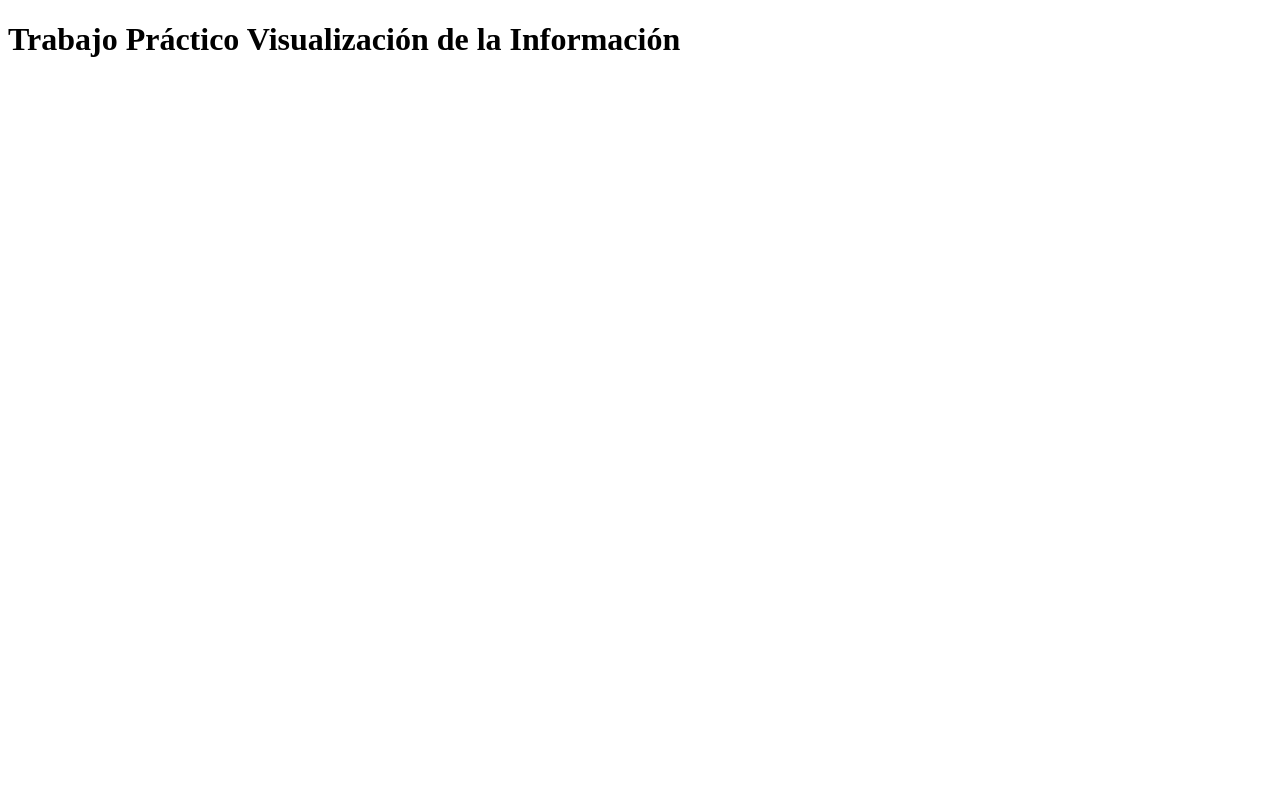
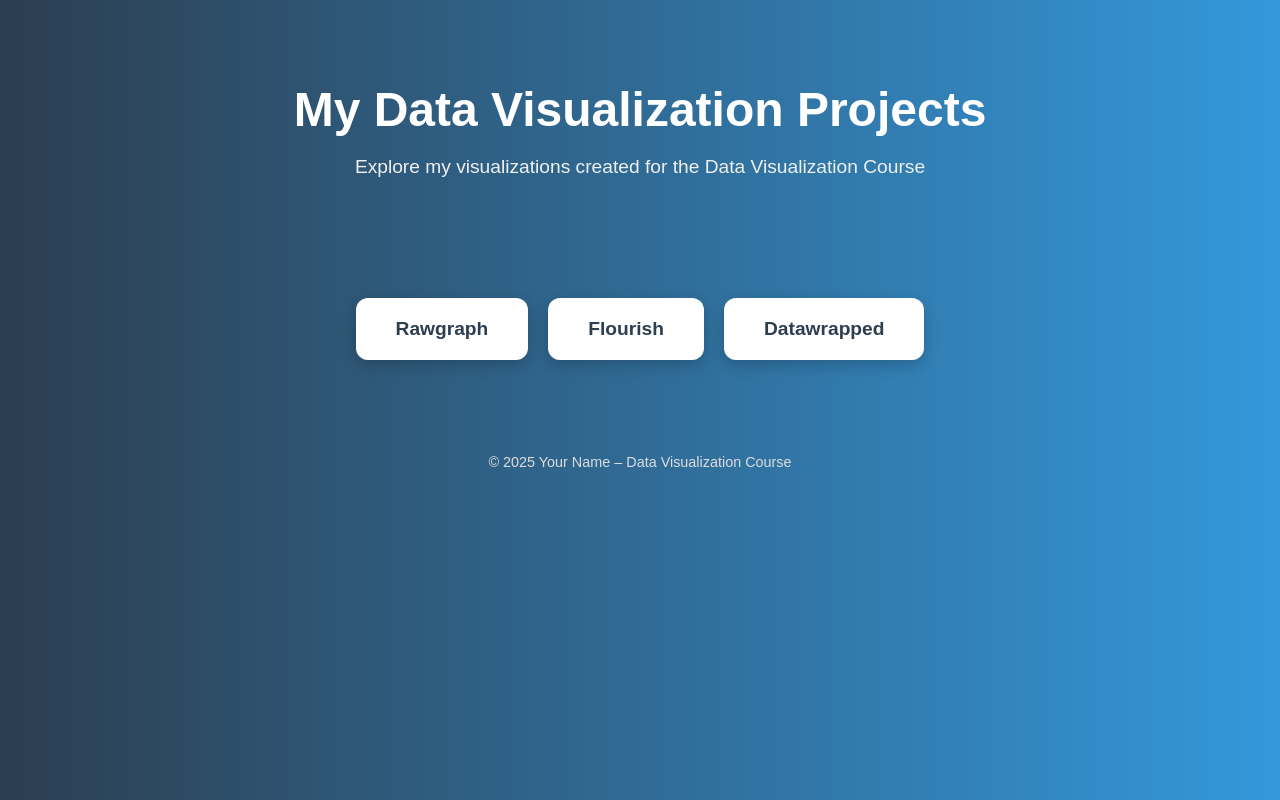
Before and after one commit to Sant9s/infovis, a plain HTML site: page index.html in a window 1280 px wide. Drawn offline with Linux system fonts and the light colour scheme.

Commit message:
changed the main index.html

```diff
--- a/index.html
+++ b/index.html
@@ -1,10 +1,75 @@
 <!DOCTYPE html>
-<html lang="es">
+<html lang="en">
 <head>
-    <meta charset="UTF-8">
-    <title>Visualización de Datos Personales</title>
+  <meta charset="UTF-8">
+  <meta name="viewport" content="width=device-width, initial-scale=1.0">
+  <title>Data Visualization Portfolio</title>
+  <style>
+    body {
+      font-family: Arial, sans-serif;
+      background: linear-gradient(to right, #2c3e50, #3498db);
+      color: white;
+      text-align: center;
+      margin: 0;
+      padding: 0;
+    }
+    header {
+      padding: 50px 20px;
+    }
+    header h1 {
+      font-size: 3em;
+      margin-bottom: 10px;
+    }
+    header p {
+      font-size: 1.2em;
+      color: #f0f0f0;
+    }
+    .buttons {
+      display: flex;
+      justify-content: center;
+      flex-wrap: wrap;
+      margin: 50px 20px;
+      gap: 20px;
+    }
+    .btn {
+      background: white;
+      color: #2c3e50;
+      text-decoration: none;
+      padding: 20px 40px;
+      border-radius: 12px;
+      font-size: 1.2em;
+      font-weight: bold;
+      transition: all 0.3s ease;
+      box-shadow: 0 5px 15px rgba(0,0,0,0.2);
+    }
+    .btn:hover {
+      background: #3498db;
+      color: white;
+      transform: translateY(-5px);
+      box-shadow: 0 8px 20px rgba(0,0,0,0.3);
+    }
+    footer {
+      margin-top: 60px;
+      padding: 20px;
+      font-size: 0.9em;
+      color: #ddd;
+    }
+  </style>
 </head>
 <body>
-    <h1>Trabajo Práctico Visualización de la Información</h1>
+  <header>
+    <h1>My Data Visualization Projects</h1>
+    <p>Explore my visualizations created for the Data Visualization Course</p>
+  </header>
+
+  <div class="buttons">
+    <a href="rawgraphs/rawgraph.html" class="btn">Rawgraph</a>
+    <a href="flourish/index.html" class="btn">Flourish</a>
+    <a href="datawrapped/index.html" class="btn">Datawrapped</a>
+  </div>
+
+  <footer>
+    <p>© 2025 Your Name – Data Visualization Course</p>
+  </footer>
 </body>
 </html>
```
Also changed, not shown: datawrapped/index.html (+1 -1 lines).
